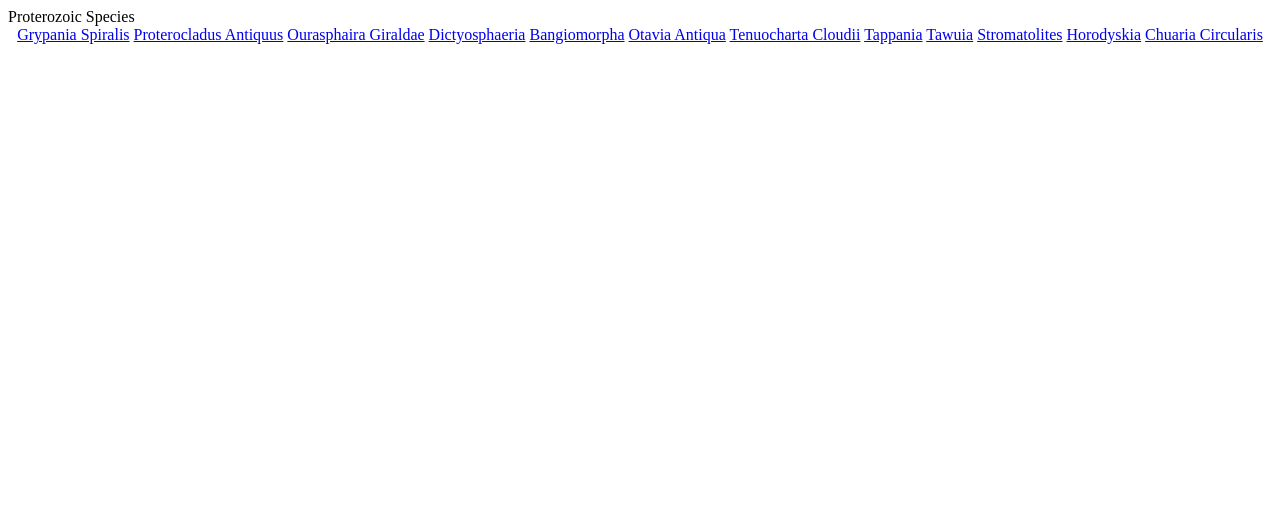
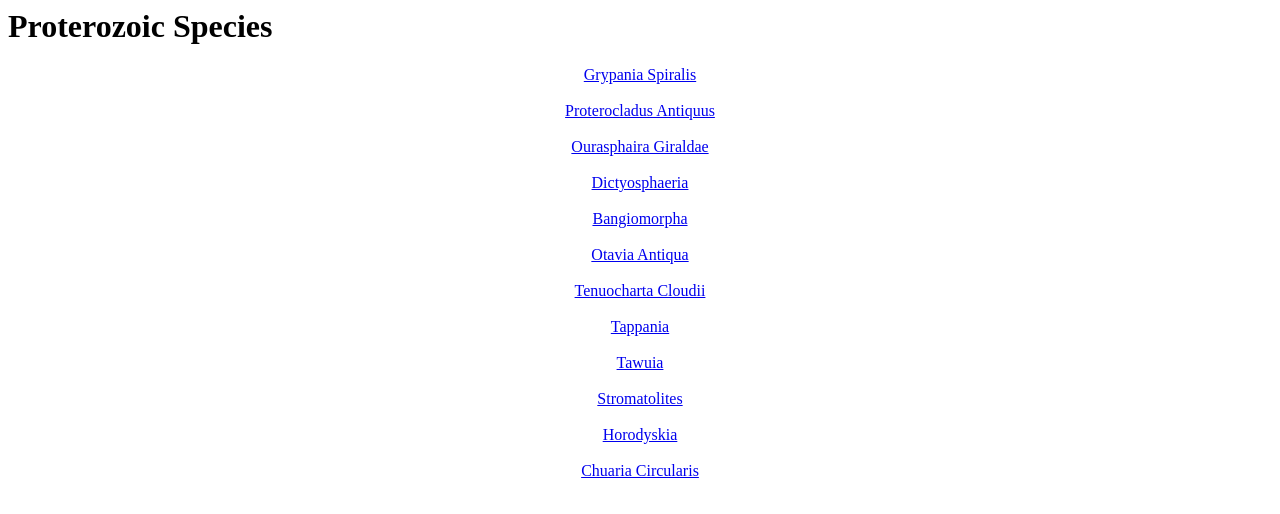
Before and after one commit to GourdWorks/Opacub, a plain HTML site: page paleolist.html in a window 1280 px wide. Drawn offline with Linux system fonts and the light colour scheme.

Commit message:
Update paleolist.html

```diff
--- a/paleolist.html
+++ b/paleolist.html
@@ -1,22 +1,38 @@
 <html>
 
-  <head>Proterozoic Species</head>
+  <head>
+
+
+    <h1>Proterozoic Species</h1>
+
+  </head>
 
   <body>
 
     <center>
 
     <a href="./grypaniaspiralis.html">Grypania Spiralis</a>
+      <br> </br>
     <a href="./proterocladusantiquus.html">Proterocladus Antiquus</a>
+    <br> </br>
     <a href="./ourasphairagiraldae.html">Ourasphaira Giraldae</a>
+  <br> </br>
     <a href="./dictyosphaeria.html">Dictyosphaeria</a>
+<br> </br>
     <a href="./bangiomorpha.html">Bangiomorpha</a>
+<br> </br>
     <a href="./otaviaantiqua.html">Otavia Antiqua</a>
+<br> </br>
     <a href="./tenuochartacloudii.html">Tenuocharta Cloudii</a>
+<br> </br>
     <a href="./tappania.html">Tappania</a>
+<br> </br>
     <a href="./tawuia.html">Tawuia</a>
+<br> </br>
     <a href="./stromatolites.html">Stromatolites</a>
+<br> </br>
     <a href="./horodyskia.html">Horodyskia</a>
+<br> </br>
     <a href="./chuariacircularis.html">Chuaria Circularis</a>
 
     </center>
```
